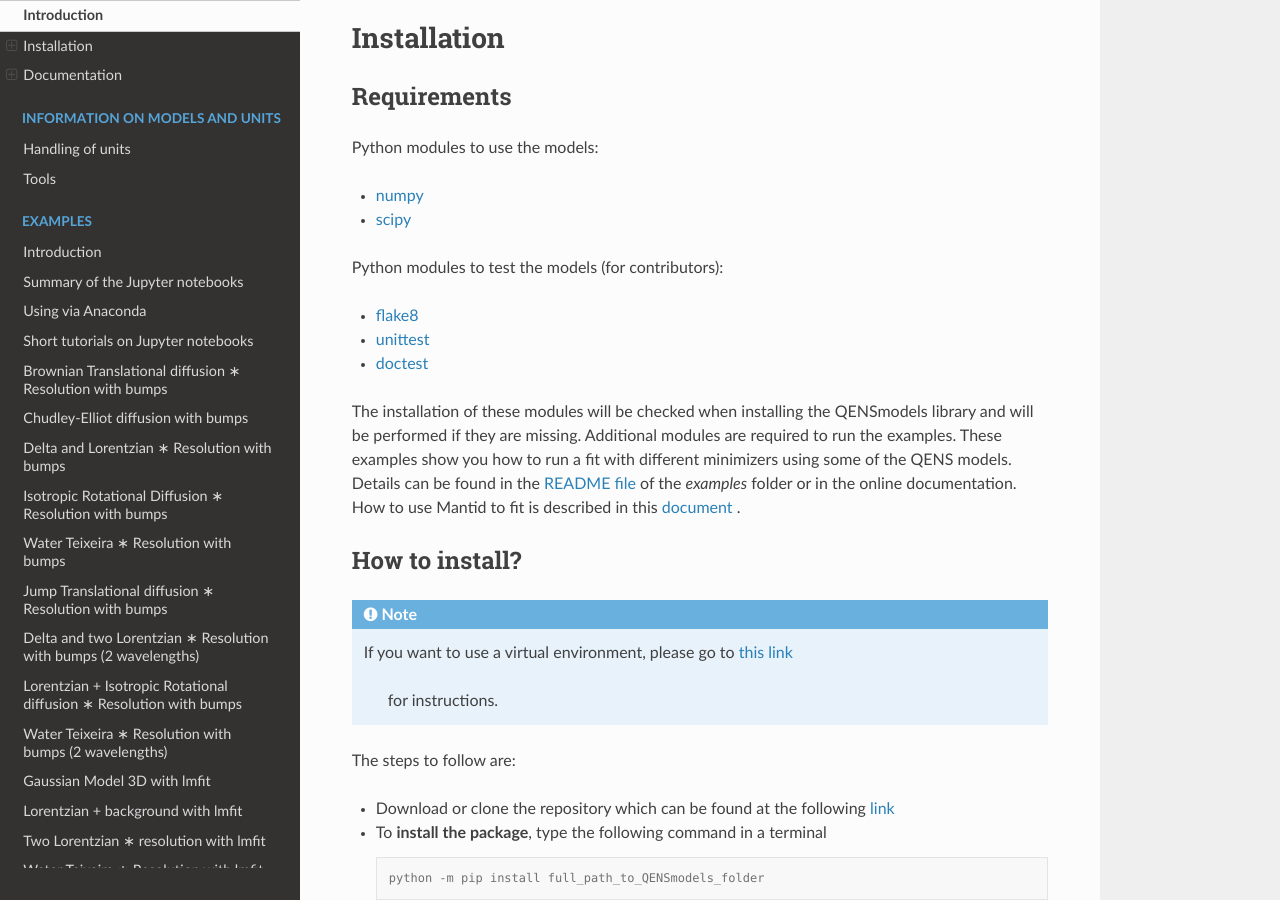
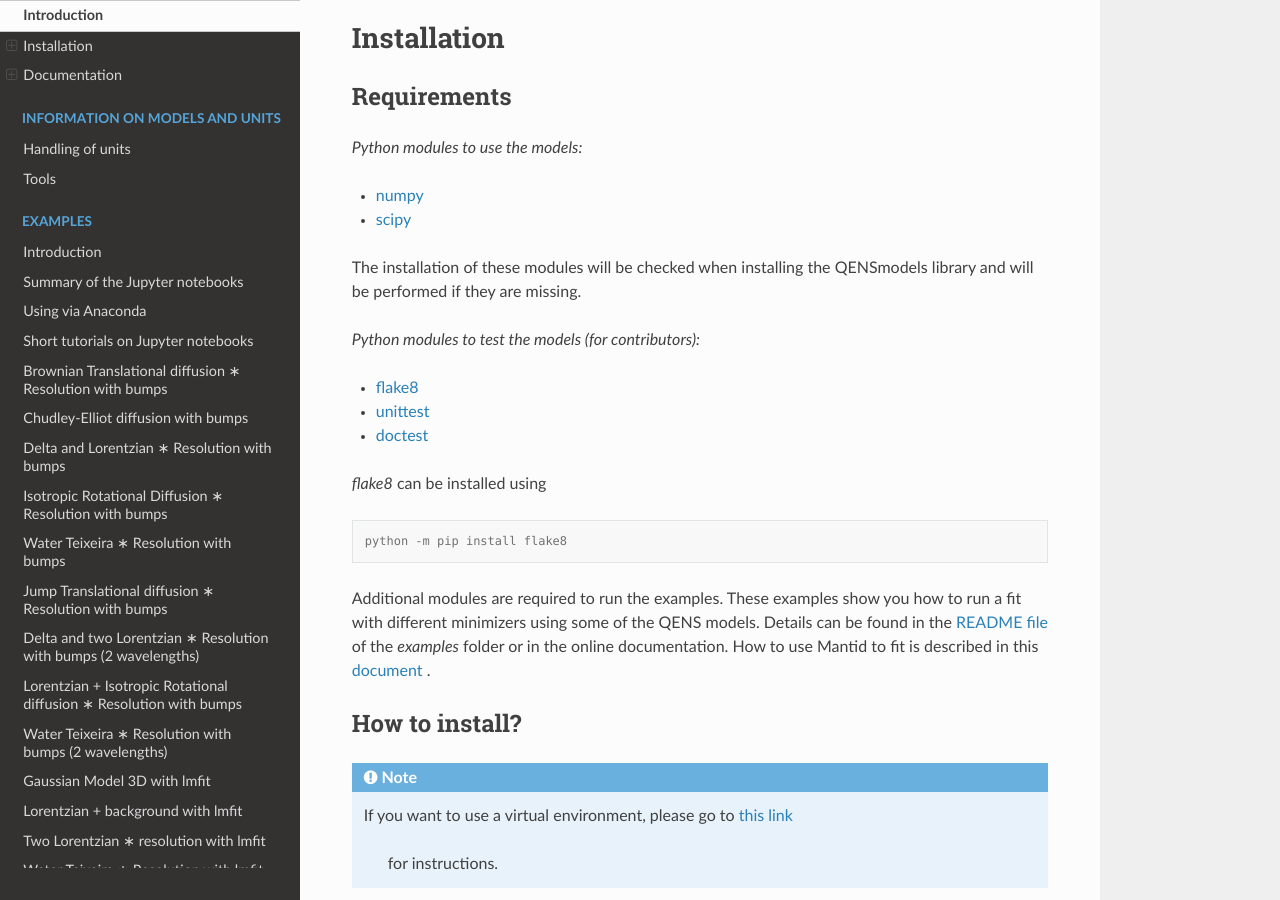
Before and after one commit to QENSlibrary/QENSmodels, a Sphinx documentation site: the page built from docs/description.rst, in a window 1280 px wide and 900 px high, scrolled down 281 px. Built offline with Sphinx 7.4.7 and the Read the Docs theme 2.0.0, drawn with Linux system fonts in a browser that asks for light colours.

```diff
--- a/DISCLAIMER.rst
+++ b/DISCLAIMER.rst
@@ -2,10 +2,10 @@
 Disclaimer
 ==========
 
-Instructions on how to code a new plug-in model are available `here <https://github.com/QENSlibrary/QENSmodels>`_.
+Instructions on how to code a new plug-in model are available
+`here <https://github.com/QENSlibrary/QENSmodels>`_.
 
 Models are expected to be contributed in good faith and with the best intentions,
 and come without any warranty as to their correctness and suitability for purpose.
 Neither the author of the model nor the development team will be held liable for any
 loss or damage arising from conclusions drawn from the use of a contributed model.
-This includes models that are marked as 'verified'.
--- a/README.rst
+++ b/README.rst
@@ -21,23 +21,31 @@ Installation
 Requirements
 ------------
 
-Python modules to use the models:
+*Python modules to use the models:*
 
 
 * `numpy <http://www.numpy.org/>`_
 * `scipy <https://www.scipy.org/>`_
 
-Python modules to test the models (for contributors):
+The installation of these modules will be checked when installing the QENSmodels library and will
+be performed if they are missing.
+
+*Python modules to test the models (for contributors):*
 
 
 * `flake8 <http://flake8.pycqa.org/en/latest/>`_
 * `unittest <https://docs.python.org/3/library/unittest.html>`_
 * `doctest <https://docs.python.org/3.7/library/doctest.html>`_
 
-The installation of these modules will be checked when installing the QENSmodels library and will
-be performed if they are missing. Additional modules are required to run the examples. These
-examples show you how to run a fit with different minimizers using some of the QENS models. Details
-can be found in the
+`flake8` can be installed using
+
+.. code-block:: console
+
+     python -m pip install flake8
+
+
+Additional modules are required to run the examples. These examples show you how to run a fit with
+different minimizers using some of the QENS models. Details can be found in the
 `README file <https://github.com/QENSlibrary/QENSmodels/blob/master/docs/examples/README.rst>`_
 of the *examples* folder or in the online documentation. How to use Mantid to fit is described in
 this `document <https://github.com/QENSlibrary/QENSmodels/blob/master/docs/examples/using_mantid/README.rst>`_ .
--- a/setup.cfg
+++ /dev/null
@@ -1,3 +0,0 @@
-[flake8]
-exclude = .git,*migrations*
-max-line-length = 79
```
Also changed, not shown: docs/examples/README.rst (+5 -7 lines), setup.py (+6 -8 lines), .readthedocs.yml, .travis.yml, tools/README.rst, 1 other file.
